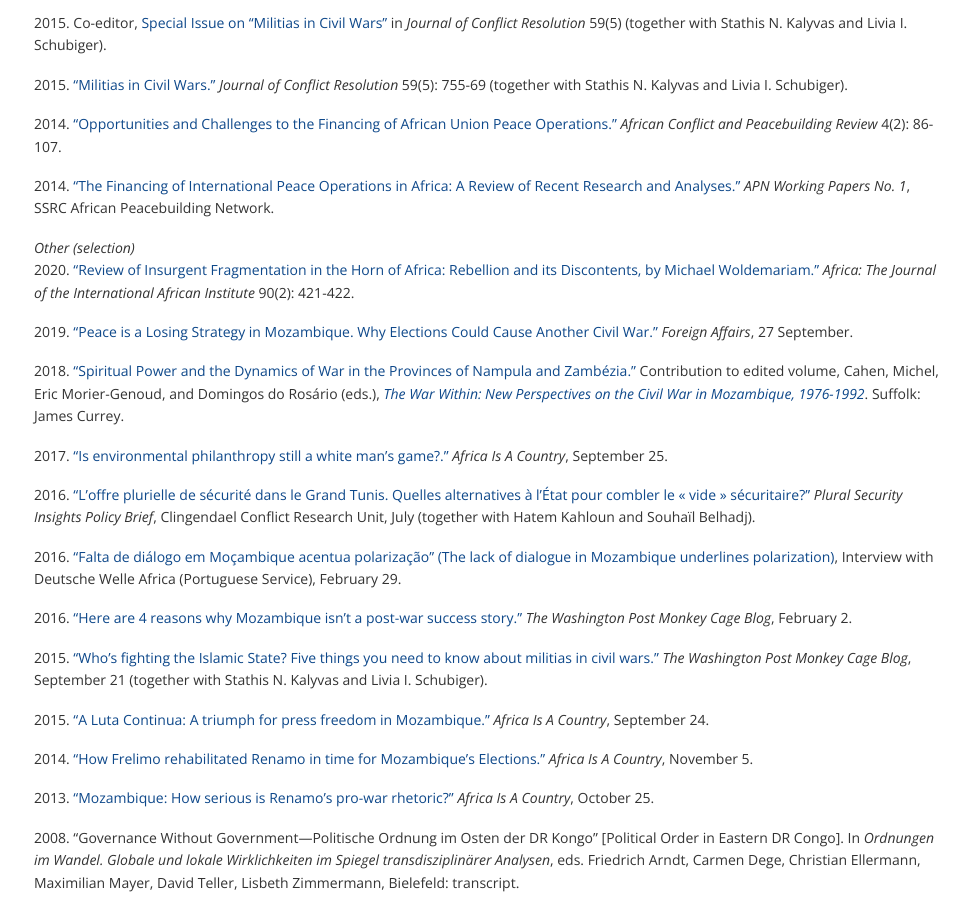
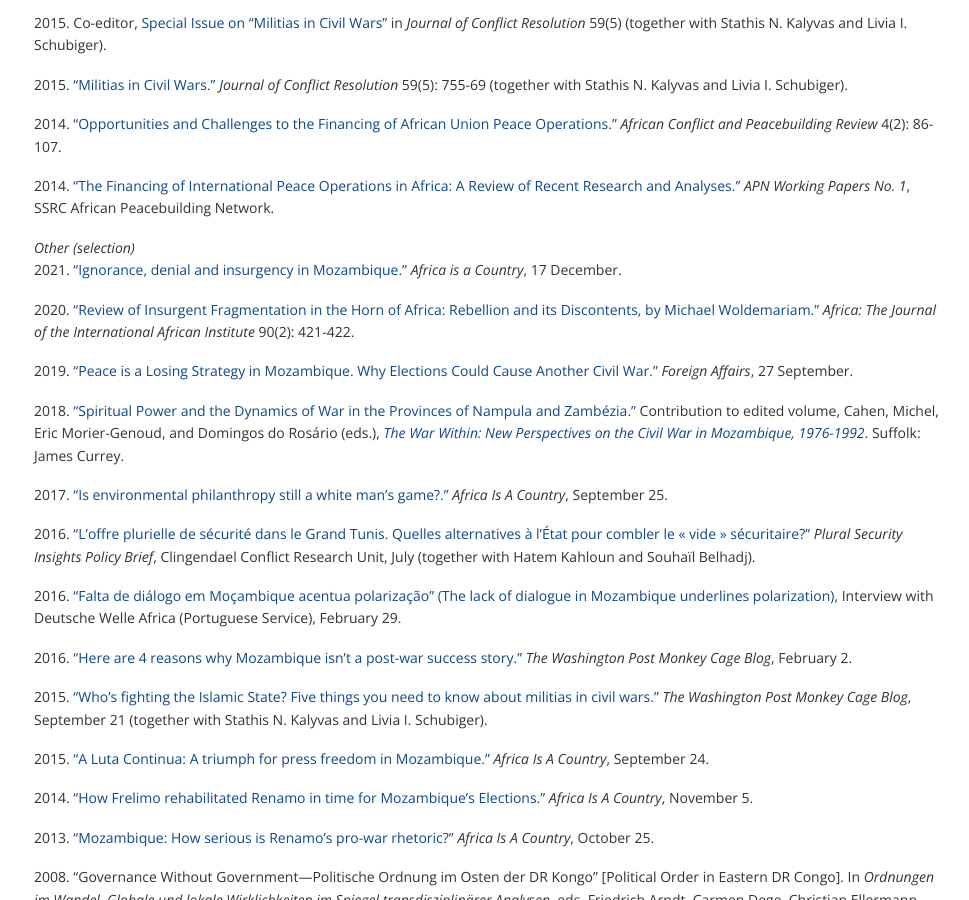
Before and after one commit to corinnajentzsch/corinnajentzsch.github.io, a Jekyll site: the page built from publications.md, in a window 1280 px wide and 900 px high, scrolled down 729 px. Shown: the whole window, without its empty margins (151-1120 px from the left). Built offline with Jekyll 4.4.1, drawn with Linux system fonts in a browser that asks for light colours.

Commit message:
Update publications.md

```diff
--- a/publications.md
+++ b/publications.md
@@ -27,6 +27,8 @@ _Peer-reviewed_
 2014\. ["The Financing of International Peace Operations in Africa: A Review of Recent Research and Analyses."](webarchive.ssrc.org/working-papers/APN_WorkingPapers01_Jentzsch.pdf "APN WorkingPapers 01 Jentzsch") _APN Working Papers No. 1_, SSRC African Peacebuilding Network.
 
 _Other (selection)_
+2021\. ["Ignorance, denial and insurgency in Mozambique."](https://africasacountry.com/2021/12/ignorance-denial-and-insurgency-in-mozambique) _Africa is a Country_, 17 December.
+
 2020\. ["Review of Insurgent Fragmentation in the Horn of Africa: Rebellion and its Discontents, by Michael Woldemariam."](https://www.muse.jhu.edu/article/751853) _Africa: The Journal of the International African Institute_ 90(2): 421-422.
 
 2019\. [“Peace is a Losing Strategy in Mozambique. Why Elections Could Cause Another Civil War.”](https://www.foreignaffairs.com/articles/mozambique/2019-09-27/peace-losing-strategy-mozambique "Peace is a Losing Strategy in Mozambique") _Foreign Affairs_, 27 September.
```
